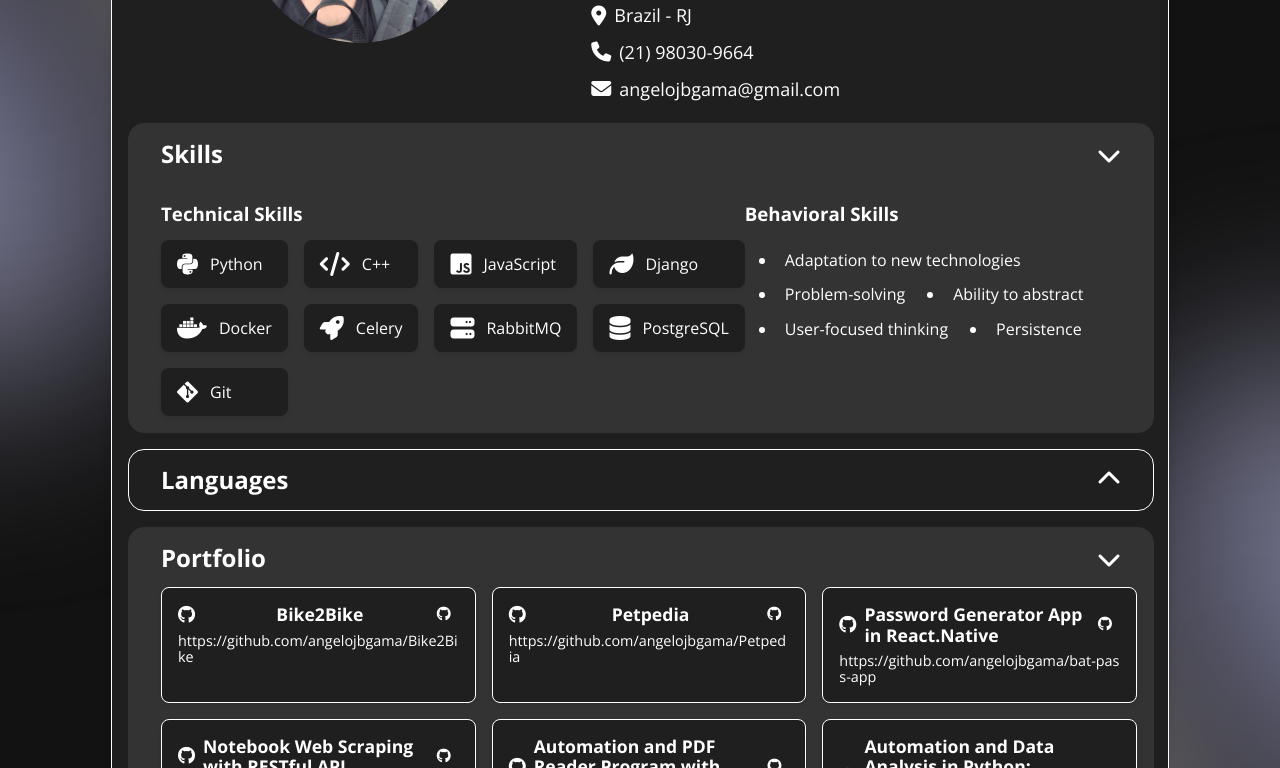
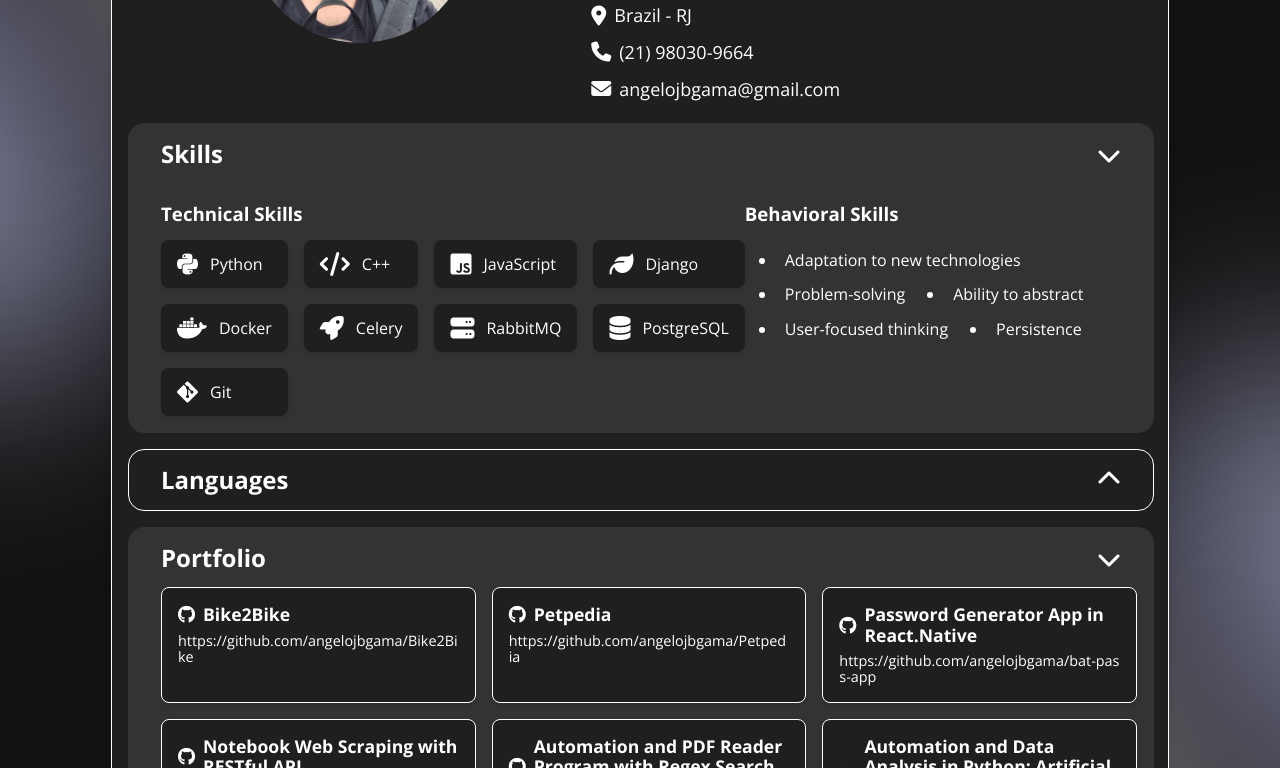
Before and after one commit to angelojbgama/sobremim, a website: page index.html in a window 1280 px wide. Both pictures are taken after a click on the button "Portfolio". Shown: the part 294-1062 px from the top of the page. Drawn offline with nearby package versions, Linux system fonts and the light colour scheme; files whose address does not match are found by name.

Commit message:
fix: improve portfolio icons and hover

```diff
--- a/assets/css/global.css
+++ b/assets/css/global.css
@@ -416,18 +416,18 @@ footer a:hover {
   flex-direction: column;
   justify-content: flex-start;
   box-shadow: 0 2px 4px rgba(0, 0, 0, 0.1);
-  transition: transform 0.2s;
+  transition: box-shadow 0.2s;
 }
 
 .portfolio li:hover {
-  transform: translateY(-4px);
+  box-shadow: 0 4px 8px rgba(0, 0, 0, 0.15);
 }
 
 .portfolio li h3 {
   display: flex;
   flex-direction: row;
   align-items: center;
-  justify-content: space-between;
+  justify-content: flex-start;
   font-size: 1.1rem;
   font-weight: 700;
   margin: 0 0 0.5rem;
@@ -438,10 +438,14 @@ footer a:hover {
   margin-right: 0.5rem;
 }
 
-.portfolio li a {
+.portfolio li a.portfolio-link {
   word-break: break-all;
   color: var(--text-color);
   font-size: 0.9rem;
+}
+
+.portfolio li h3 a:hover {
+  text-decoration: none;
 }
 
 /* ===========================================================
--- a/assets/js/main.js
+++ b/assets/js/main.js
@@ -479,19 +479,15 @@ function updatePortfolio(profileData) {
   if (portfolio) {
     portfolio.innerHTML = profileData.portfolio
       .map((project) => {
-        // Ícone principal indica se o link é para o GitHub ou externo
-        const iconClass = project.github ? "fab fa-github" : "fas fa-link";
-        // Ícone adicional clicável para o GitHub
-        const githubLink = project.github
+        const iconHTML = project.github
           ? `<a href="${project.url}" target="_blank" rel="noopener noreferrer" aria-label="GitHub">
                <i class="fab fa-github"></i>
              </a>`
-          : "";
+          : `<i class="fas fa-link"></i>`;
         return `
           <li class="portfolio-item">
             <h3 class="portfolio-title">
-              <i class="${iconClass}"></i> ${project.name}
-              ${githubLink}
+              ${iconHTML} ${project.name}
             </h3>
             <a href="${project.url}" target="_blank" rel="noopener noreferrer" class="portfolio-link">${project.url}</a>
           </li>
```
